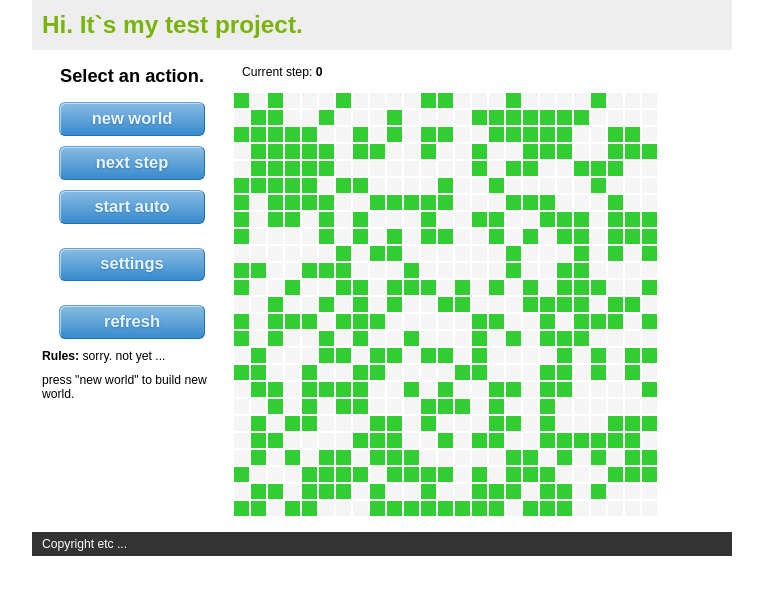
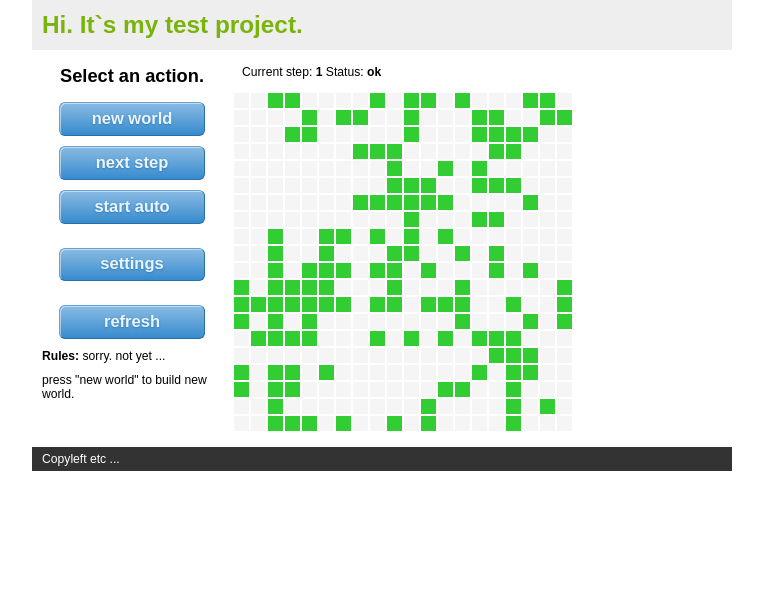
Before and after one commit to mkhaykin/stepik-life, a Flask app: page / in a window 1280 px wide. Shown: the top 595 px of the page, without its empty margins (258-1021 px from the left). Run offline with Flask 2, Linux system fonts and the light colour scheme.

Commit message:
append onerror

```diff
--- a/static/script.js
+++ b/static/script.js
@@ -1,6 +1,7 @@
 // flag for load data from /status
 var flgWaitForStatus = false;   // flag for concurrent render
 var flgWaitForNext = false;     // flag for concurrent next generation
+var flgWaitForNew = false;      // flag for concurrent world generation
 
 var timerId;                    // timer for auto update
 // for settings
@@ -17,7 +18,7 @@ function init() {
     render_main();                  // draw table
 }
 
-function get_json(url, callback, json=null, callback_onerror=null) {
+function get_json(url, json=null, callback=null, callback_onerror=null) {
     // url              - url for request
     // callback         - function on load
     // json             - json to post on url
@@ -26,8 +27,10 @@ function get_json(url, callback, json=null, callback_onerror=null) {
     xhr.open(json !== null ? 'POST' : 'GET', url, true);
     xhr.setRequestHeader('Content-Type', 'application/json');
     xhr.responseType = 'json';
-    xhr.onload = function () {
-        callback(xhr.status, xhr.response);
+    if (callback) {
+        xhr.onload = function () {
+            callback(xhr.status, xhr.response);
+        }
     }
     if (callback_onerror) {
         xhr.onerror = function() {
@@ -37,27 +40,51 @@ function get_json(url, callback, json=null, callback_onerror=null) {
     xhr.send(JSON.stringify(json));
 }
 
+function setStatusOK() {
+    document.getElementById('status').innerHTML = 'ok';
+}
+
+function setStatusError() {
+    document.getElementById('status').innerHTML = 'error connect to server. try later.';
+}
+
 function New() {
-    const json = {
-        "height": tableHeight,
-        "width": tableWidth
+    if (!flgWaitForNew) {
+        flgWaitForNew = true;
+        const json = {
+            "height": tableHeight,
+            "width": tableWidth
+        }
+        get_json('/new', json, new_onload, new_onerror);
     }
-    get_json('/new', new_onload, json);
 }
 
 function new_onload(status, json) {
     render_main();
+    setStatusOK();
+    flgWaitForNew = false;
+}
+
+function new_onerror(status) {
+    setStatusError();
+    flgWaitForNew = false;
 }
 
 function Next(){
     if (!flgWaitForNext) {
         flgWaitForNext = true;
-        get_json('/nextstep', next_onload);
+        get_json('/nextstep', null, next_onload, next_onerror);
     }
 }
 
 function next_onload(status, json) {
     render_main();
+    setStatusOK();
+    flgWaitForNext = false;
+}
+
+function next_onerror(status) {
+    setStatusError();
     flgWaitForNext = false;
 }
 
@@ -98,11 +125,7 @@ function resize(height, width) {
         "height": height,
         "width": width
     }
-    get_json('/new', new_onload, json);
-}
-
-function new_onload(status, json) {
-    render_main();
+    get_json('/new', json, new_onload);
 }
 
 function SetBack() {
@@ -110,6 +133,7 @@ function SetBack() {
 }
 
 function TableDrop() {
+    // TODO как то быстро очищать таблицу, а не удалять построчно
     var table = document.getElementById('life_table');
     var l = table.rows.length-1;
     for (var i=0; i <= l; i++) {
@@ -169,36 +193,37 @@ function TableDrawWorld(table, col, row, world){
 }
 
 function TableDraw(col, row, step, world, world_change, world_prev){
-    // исправить: всегда перерисовываем (((
     var table = document.getElementById('life_table');
-    document.getElementById('step_count').innerHTML = step
+    document.getElementById('step_count').innerHTML = step;
 
-    // TableClear();
-    // TODO: плохо. надо менять, а не перерисовывать каждый раз. Контроль размеров.
-    // draw table
-    TableDrawBlank(col, row);
-
-    // Draw change
-    TableDrawChange(table, col, row, world, world_change)
-    // Пауза в течение 3 секунд
+    // Отрисовываем ожидаемые изменения
+    TableDrawChange(table, col, row, world, world_change);
+    // Пауза в течение 3 секунд. И рисуем мир.
     setTimeout(() => TableDrawWorld(table, col, row, world), timeoutWordChange);
-
-    // await new Promise(r => setTimeout(r, 3000));
-
-    // Draw result
 }
 
 function render_main() {
     if (!flgWaitForStatus) {
         flgWaitForStatus = true;
-        get_json('/status', render_main_onload);
+        get_json('/status', null, render_main_onload, render_main_onerror);
     }
 }
 
 function render_main_onload(status, json) {
     const data = JSON.parse(json);
     tableHeight = data.height;
-    tableWidth = data.width
+    tableWidth = data.width;
+    TableDrawBlank(data.width, data.height);
     TableDraw(data.width, data.height, data.step, data.world, data.world_change, data.world_prev);
+    setStatusOK();
     flgWaitForStatus = false;
 }
+
+function render_main_onerror(status) {
+    tableHeight = -1;
+    tableWidth = -1;
+
+    TableDrop();
+    setStatusError();
+    flgWaitForStatus = false;
+}
--- a/templates/base.html
+++ b/templates/base.html
@@ -27,7 +27,7 @@
 		</div>
 		<div id="footer">
 			{% block footer %}
-			<p>Copyright etc ...</p>
+			<p>Copyleft etc ...</p>
     		{% endblock %}
 		</div>
 	</div>
--- a/templates/index.html
+++ b/templates/index.html
@@ -10,7 +10,7 @@
 {% block content %}
 <div id="content-table">
     <br>
-    <p>Current step: <strong id="step_count"> ... </strong></p>
+    <p>Current step: <strong id="step_count"> ... </strong> Status: <strong id="status"> ok </strong></p>
     <table id="life_table">
     </table>
     <br>
```
